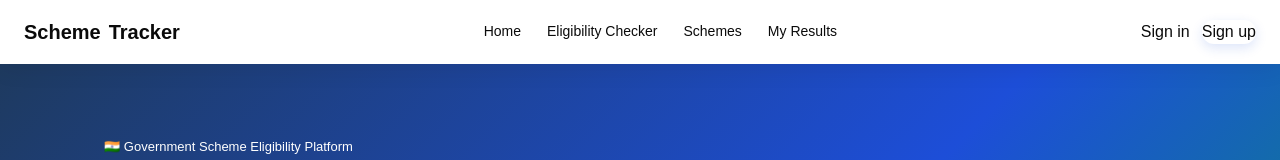
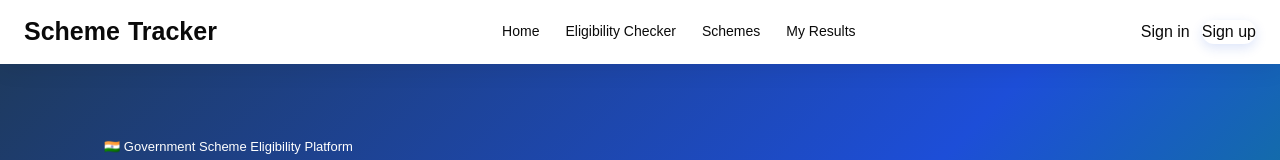
Before and after one commit to Angad-Chede/Scheme-Tracker, a React (Vite) app: page / in a window 1280 px wide. Shown: the top 160 px of the page. Built offline with nearby package versions, Linux system fonts and the light colour scheme; the HTML template or start-up script is replaced by a standard one.

Commit message:
updation in logo

```diff
--- a/src/styles/navbar.css
+++ b/src/styles/navbar.css
@@ -21,7 +21,7 @@
 .nav-brand {
   font-family: var(--font-display);
   font-optical-sizing: auto;
-  font-size: 20px;
+  font-size: 25px;
   font-weight: 800;
   color: var(--blue-dark);
   cursor: pointer;
@@ -159,6 +159,10 @@
   font-weight: 500;
 }
 
+.nav-brand-blue {
+  color: var(--blue);
+}
+
 @media (max-width: 700px) {
   .nav-links { display: none; }
 }
```
